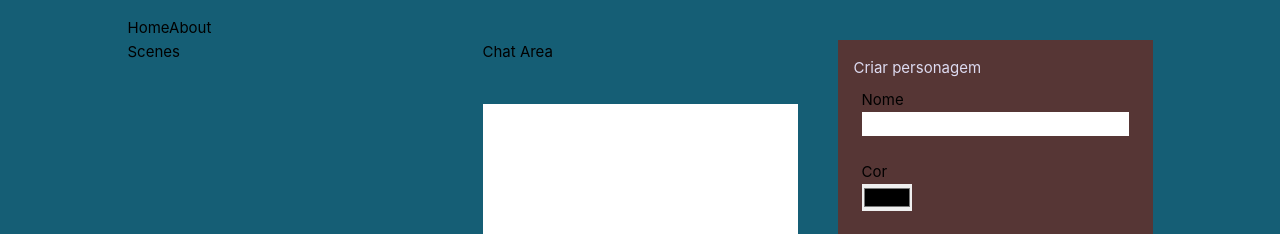
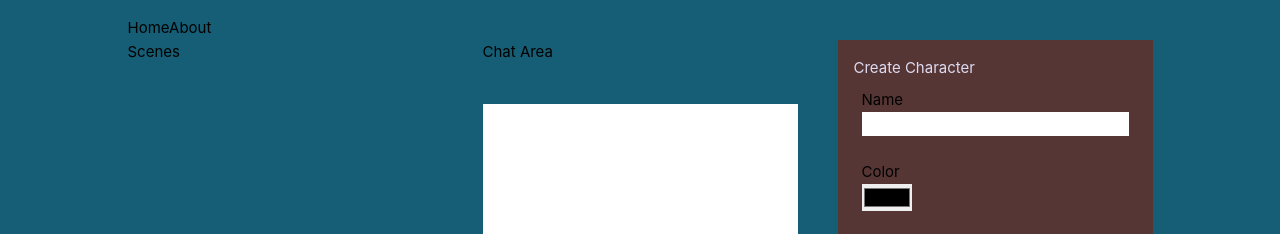
Before and after one commit to CarolinaMargiotti/characterwritting, a Vue app: page / in a window 1280 px wide. Shown: the top 234 px of the page. Built offline with nearby package versions, Linux system fonts and the light colour scheme.

Commit message:
translation

```diff
--- a/src/components/CharacterCreation.vue
+++ b/src/components/CharacterCreation.vue
@@ -27,12 +27,12 @@ export default defineComponent({
 
 <template>
 	<div class="bg-secondary p-4 text-bold font-bold">
-		<p class="text-tertiary">Criar personagem</p>
+		<p class="text-tertiary">Create Character</p>
 		<form class="m-2 flex flex-col">
-			<label>Nome</label>
+			<label>Name</label>
 			<input type="text" v-model="characterName" />
 			<br />
-			<label>Cor</label>
+			<label>Color</label>
 			<input type="color" v-model="characterColor" />
 			<br />
 			<Button text="Create Character" @clicked="createCharacter" />
```
